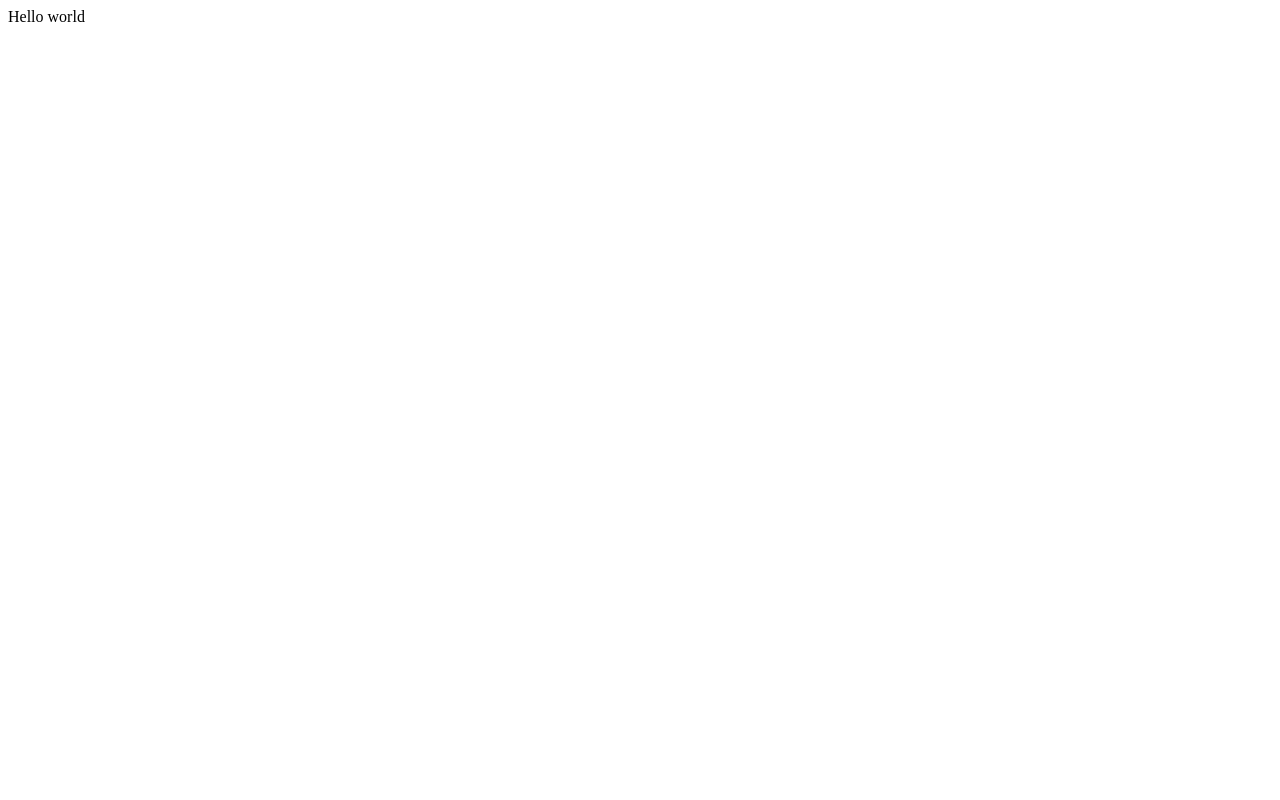
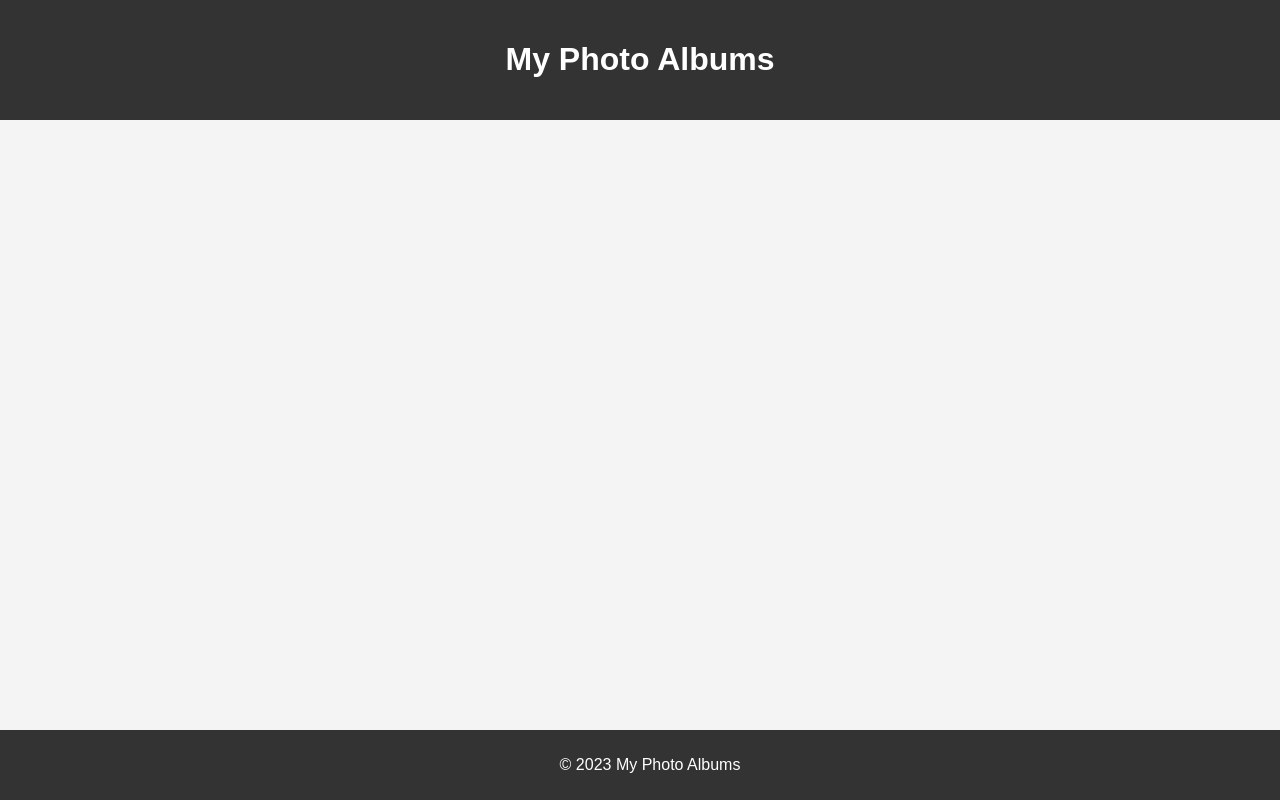
Before and after one commit to taisha-sobaka/portfolio, a plain HTML site: page index.html in a window 1280 px wide. Drawn offline with Linux system fonts and the light colour scheme.

Commit message:
Update index.html

```diff
--- a/index.html
+++ b/index.html
@@ -1 +1,23 @@
-Hello world
+<!DOCTYPE html>
+<html lang="en">
+<head>
+  <meta charset="UTF-8">
+  <meta name="viewport" content="width=device-width, initial-scale=1.0">
+  <title>Photo Albums</title>
+  <link rel="stylesheet" href="style.css">
+</head>
+<body>
+  <header>
+    <h1>My Photo Albums</h1>
+  </header>
+  <main>
+    <div id="albums-grid" class="albums-grid">
+      <!-- Albums will be dynamically generated here -->
+    </div>
+  </main>
+  <footer>
+    <p>&copy; 2023 My Photo Albums</p>
+  </footer>
+  <script src="script.js"></script>
+</body>
+</html>
```
